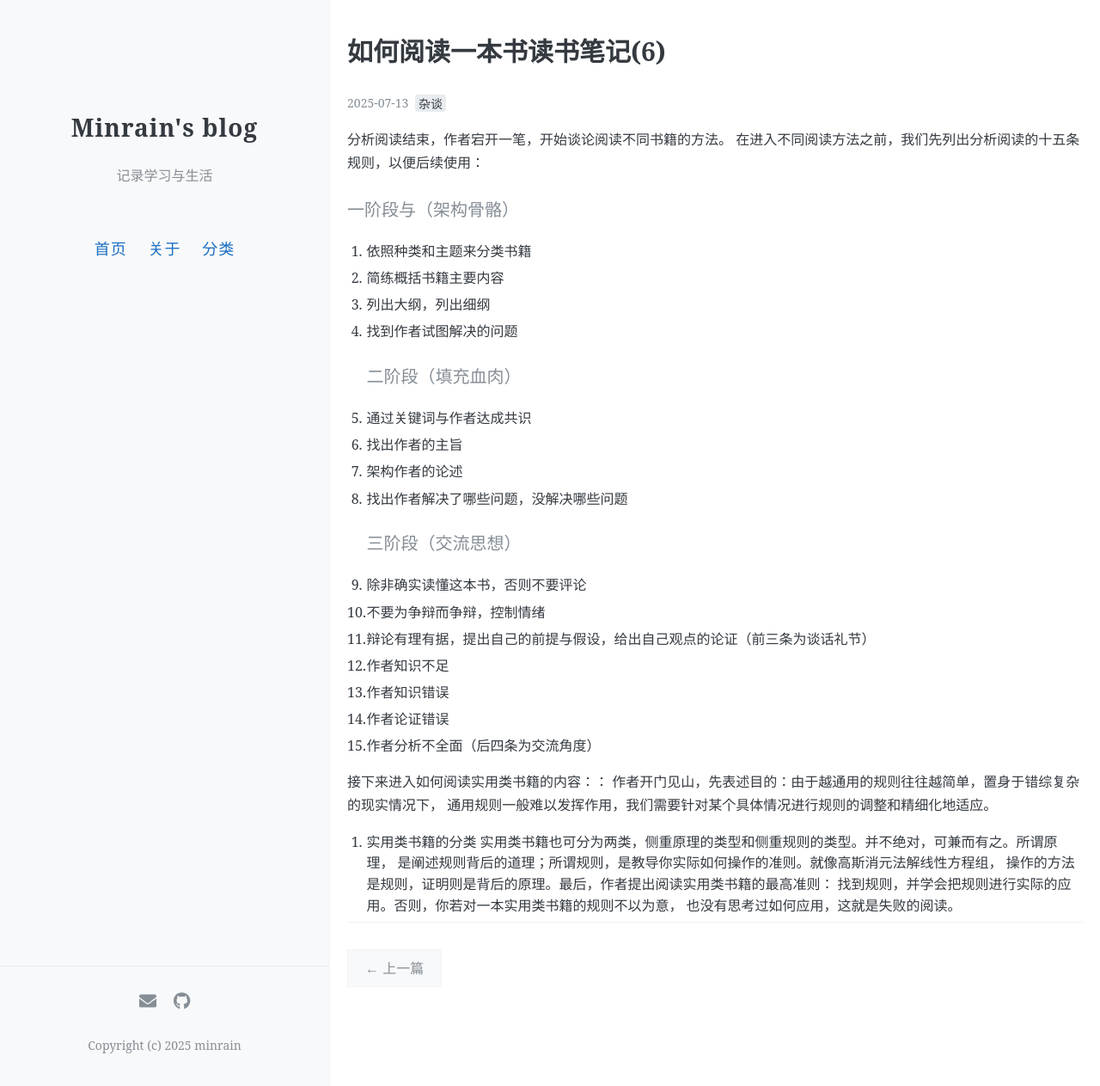
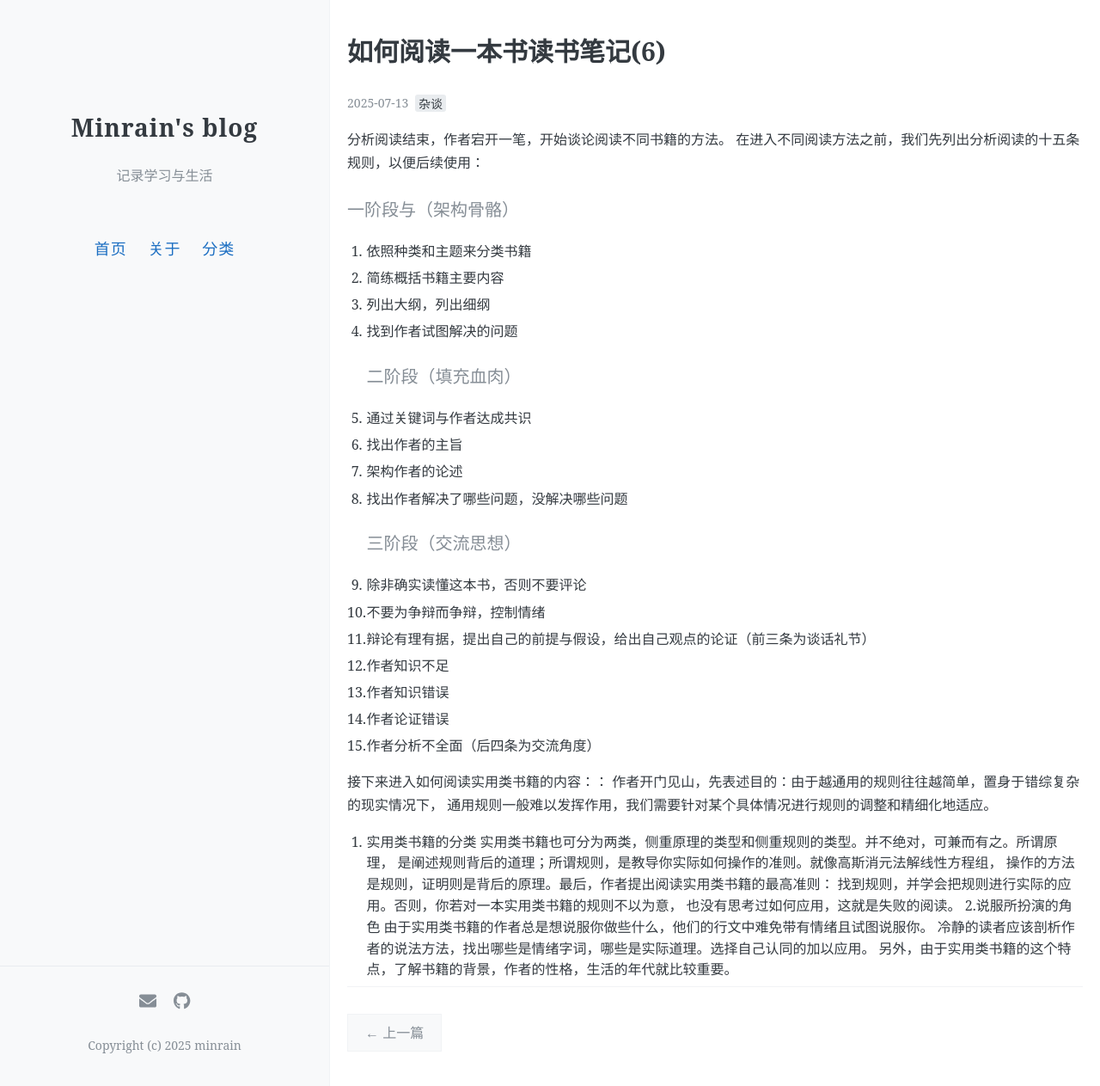
Before and after one commit to 7kmRunner/7kmRunner.github.io, a Jekyll site: the page built from _posts/2025-7-13-如何阅读一本书读书笔记(6).md, in a window 1280 px wide and 1263 px high. Shown: the whole window at 86% size. Built offline with Jekyll 4.4.1, drawn with Linux system fonts in a browser that asks for light colours.

Commit message:
Update 2025-7-13-如何阅读一本书读书笔记(6).md

```diff
--- a/_posts/2025-7-13-如何阅读一本书读书笔记(6).md
+++ b/_posts/2025-7-13-如何阅读一本书读书笔记(6).md
@@ -36,3 +36,7 @@ author: Minrain
 操作的方法是规则，证明则是背后的原理。最后，作者提出阅读实用类书籍的最高准则：
 找到规则，并学会把规则进行实际的应用。否则，你若对一本实用类书籍的规则不以为意，
 也没有思考过如何应用，这就是失败的阅读。
+2.说服所扮演的角色
+由于实用类书籍的作者总是想说服你做些什么，他们的行文中难免带有情绪且试图说服你。
+冷静的读者应该剖析作者的说法方法，找出哪些是情绪字词，哪些是实际道理。选择自己认同的加以应用。
+另外，由于实用类书籍的这个特点，了解书籍的背景，作者的性格，生活的年代就比较重要。
```
